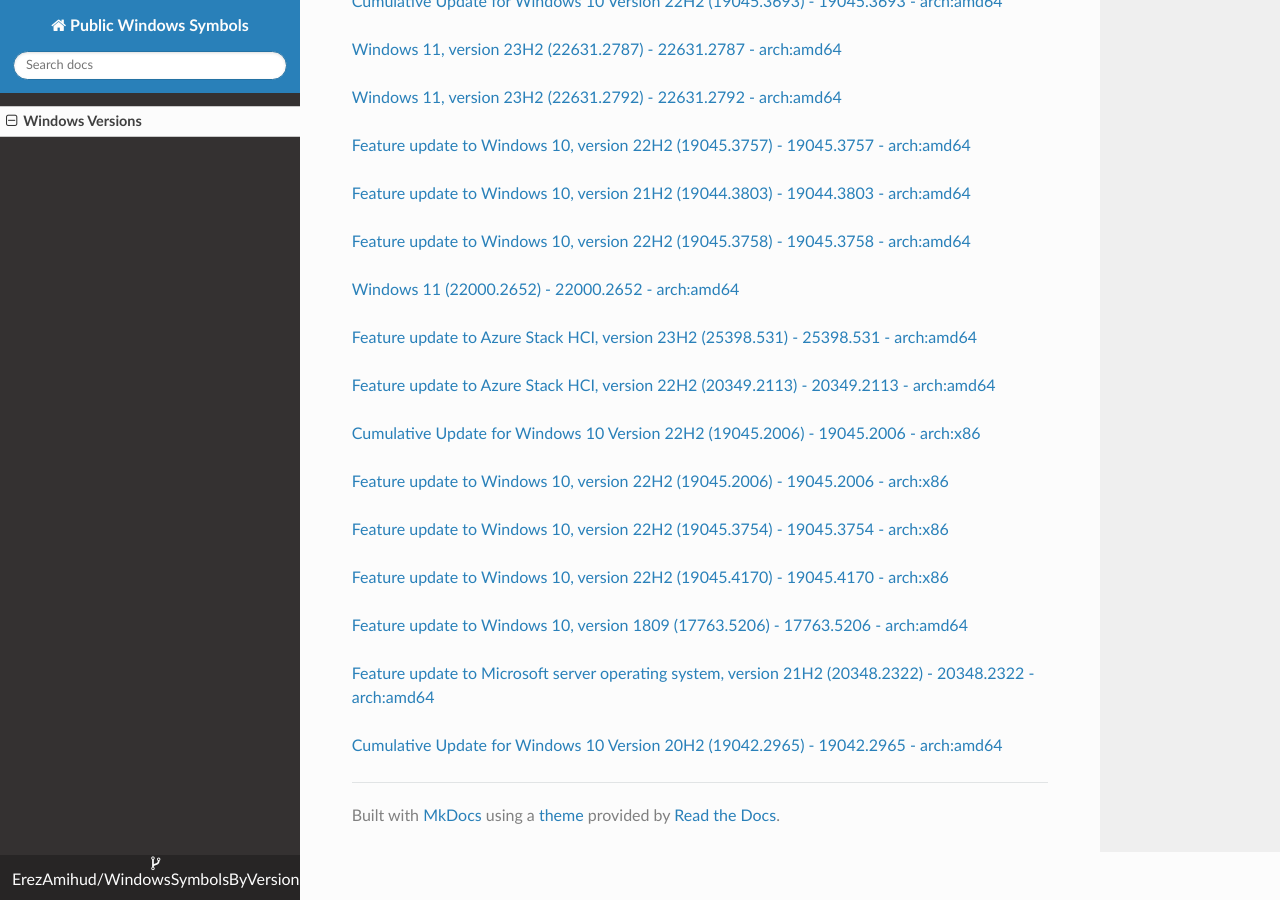
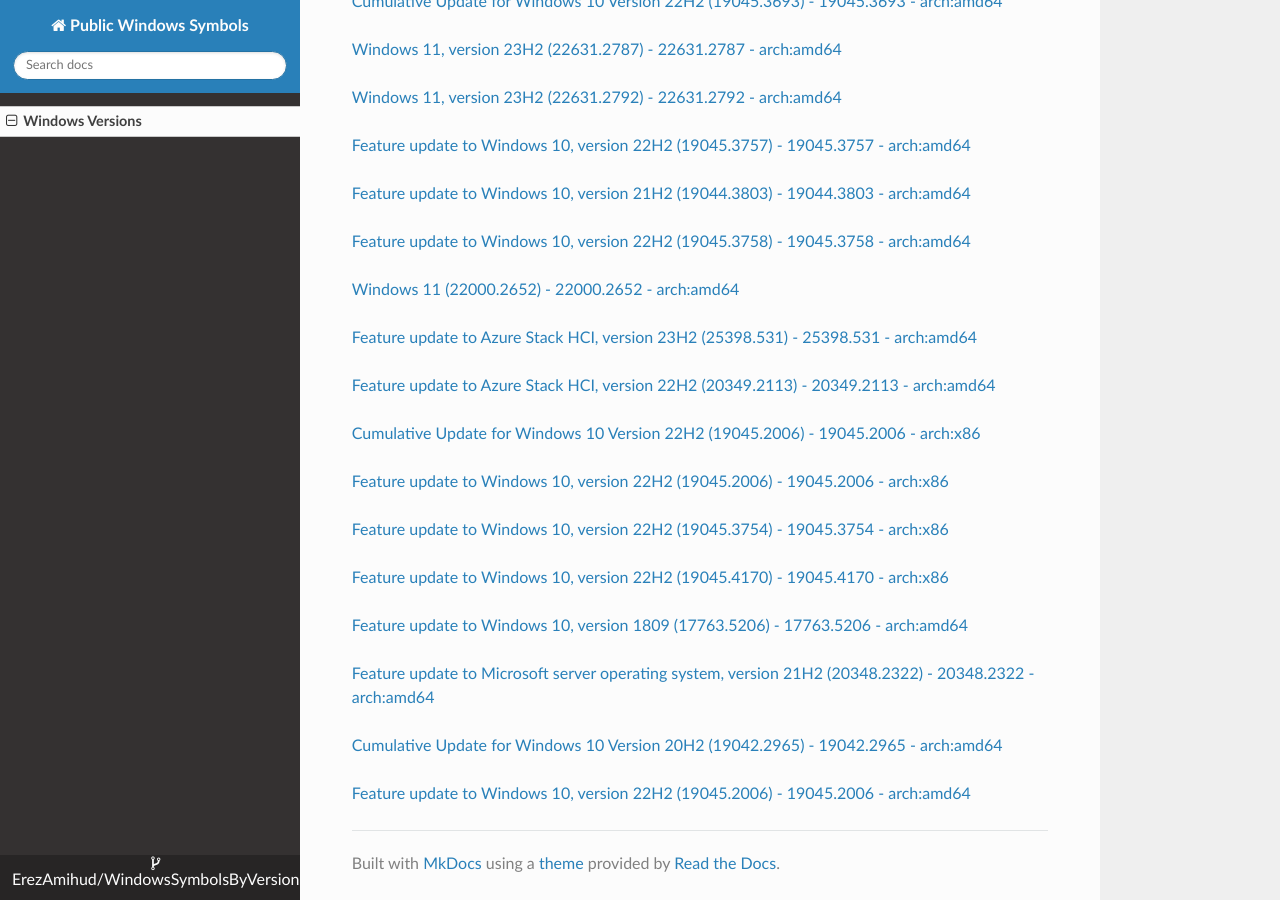
Before and after one commit to ErezAmihud/WindowsSymbolsByVersion, an MkDocs documentation site: the page built from docs/index.md, in a window 1280 px wide and 900 px high, scrolled down 20693 px. Built offline with MkDocs 1.6.1, drawn with Linux system fonts in a browser that asks for light colours; nearby versions of some CDN libraries.

Commit message:
Automated commit, add manifest for d46a4fc9-2fd9-4a12-b8fd-0c9e22a5456c

```diff
--- a/docs/index.md
+++ b/docs/index.md
@@ -1153,3 +1153,6 @@
 
 
 [Cumulative Update for Windows 10 Version 20H2 (19042.2965) - 19042.2965 - arch:amd64](https://github.com/ErezAmihud/WindowsSymbolsByVersion/blob/main/manifests/516a583e-5af3-403d-843a-ea09f678f94a.manifest)
+
+
+[Feature update to Windows 10, version 22H2 (19045.2006) - 19045.2006 - arch:amd64](https://github.com/ErezAmihud/WindowsSymbolsByVersion/blob/main/manifests/d46a4fc9-2fd9-4a12-b8fd-0c9e22a5456c.manifest)
```
Also changed, not shown: process_builds.json (+1 -1 lines), 1 other file.
